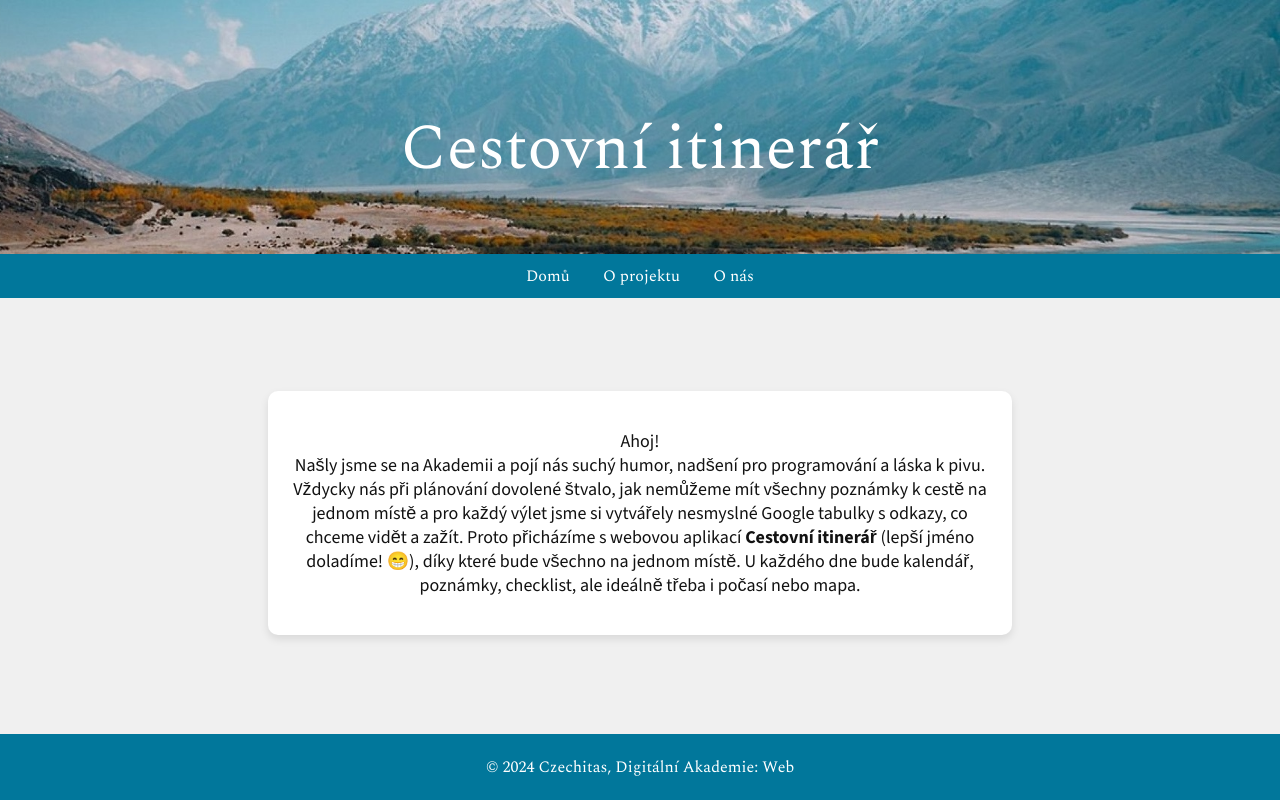
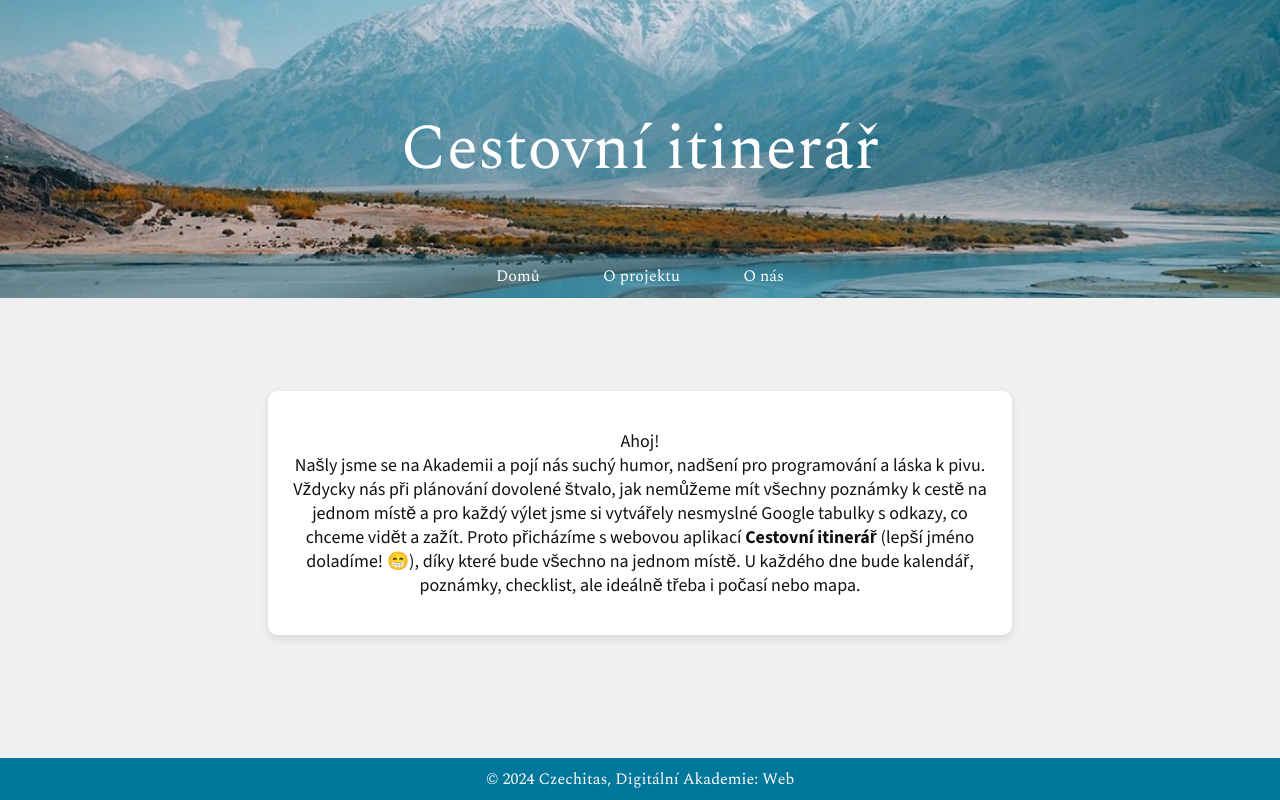
Before and after one commit to nikolalore/o-projektu, a plain HTML site: page index.html in a window 1280 px wide. Drawn offline with nearby package versions, Linux system fonts and the light colour scheme.

Commit message:
průhledné menu, menší footer

```diff
--- a/style.css
+++ b/style.css
@@ -5,9 +5,7 @@
   box-sizing: border-box;
 }
 
-/* html {
-  font-family: sans-serif;
-} */
+
 
 body {
   background-color: #f0f0f0;
@@ -40,7 +38,7 @@ header h1 {
 }
 
 nav {
-  background-color: #01779B;
+  background-color: rgba(1, 119, 155, 0.3);
   padding: 10px 0;
   text-align: center;
   position: absolute;
@@ -53,7 +51,7 @@ nav {
 nav a {
   color: white;
   text-decoration: none;
-  margin: 0 15px;
+  margin: 0 30px;
   font-weight: bold;
   font-family: "Spectral", serif;
   font-weight: 400;
@@ -78,14 +76,18 @@ footer {
   background-color: #01779B;
   color: white;
   text-align: center;
-  padding: 5px 0;
+  padding: 2px 0;
   /* Zmenšení paddingu */
-  position: fixed;
+  position: absolute;
   bottom: 0;
   width: 100%;
   font-family: "Spectral", serif;
   font-weight: 400;
   font-style: normal;
+}
+
+footer p {
+  margin: 7px 0px
 }
 
 .box {
```
